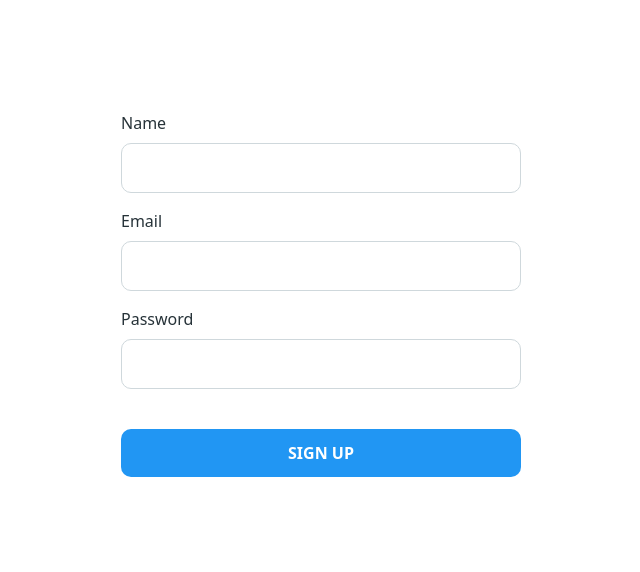
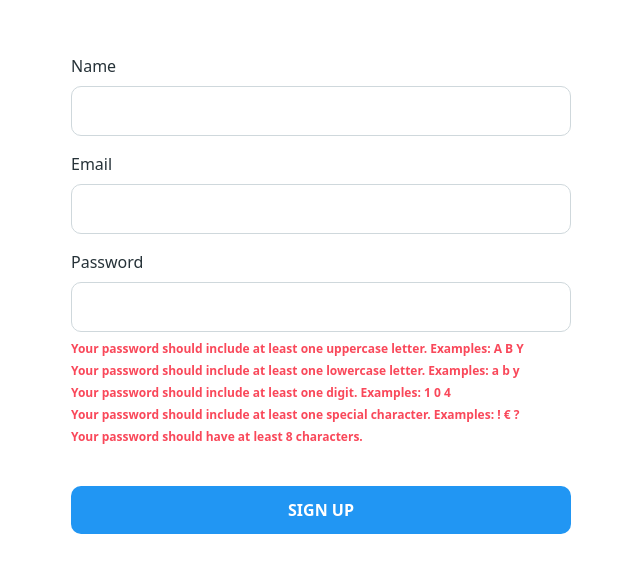
Before and after one commit to simoneschiavo/form-validation, a website built with webpack: page src/template.html in a window 1280 px wide. Shown: the part 106-678 px from the top of the page, without its empty margins (319-959 px from the left). Built offline with nearby package versions, Linux system fonts and the light colour scheme.

Commit message:
Had the password checks element

```diff
--- a/src/formValidator.js
+++ b/src/formValidator.js
@@ -3,7 +3,7 @@ function passwordValidator(password) {
         hasUppercase: /[A-Z]/.test(password);
         hasLowercase: /[a-z]/.test(password);
         hasDigit: /\d/.test(password);
-        hasSpecialChar: /[@$!%&?*€]/.test(password);
+        hasSpecialChar: /[@$!%&?*€()='^£]/.test(password);
         isLongEnough: password.length >= 8;
     };
     return checks;
--- a/src/styles.css
+++ b/src/styles.css
@@ -74,7 +74,7 @@ label {
 
 input {
     padding: .75rem 1rem;
-    width: 400px;
+    width: 500px;
     border-radius: 10px;
     border: 1px solid rgb(207, 216, 220);
     color: rgb(38 50 56);
@@ -83,7 +83,7 @@ input {
 form > button {
     padding: .75rem 1rem;
     margin-top: 1.5rem;
-    width: 400px;
+    width: 500px;
     background-color: #2196F3;
     border-radius: 10px;
     text-align: center;
@@ -99,3 +99,20 @@ form > button:hover {
     box-shadow: 0px 5px 5px #21212133;
     transition-duration: 250ms;
 }
+
+.checks-container {
+    /*display: none;*/
+}
+
+.password-checks {
+    font-size: .75rem;
+    display: flex;
+    flex-direction: column;
+    gap: .25rem;
+    font-weight: bold;
+    color: #f9485a;
+}
+
+.validated {
+    color: #adbc7a;
+}
--- a/src/template.html
+++ b/src/template.html
@@ -7,10 +7,20 @@
   </head>
   <body>
     <form novalidate>
-      <label>Name<input type="text" id="name" name="name" required /></label>
-      <label>Email<input type="email" id="email" name="email" required /></label>
-      <label>Password<input type="password" id="password" name="password" required min="8" pattern="" /></label>
-      <button type="submit">Sign Up</button>
+        <label>Name<input type="text" id="name" name="name" required /></label>
+        <label>Email<input type="email" id="email" name="email" required /></label>
+        <label>Password<input type="password" id="password" name="password" required min="8" pattern="" />
+            <div class="checks-container">
+                <div class="password-checks">
+                    <div class="check" id="hasUppercase">Your password should include at least one uppercase letter. Examples: A B Y</div>
+                    <div class="check" id="hasLowercase">Your password should include at least one lowercase letter. Examples: a b y</div>
+                    <div class="check" id="hasDigit">Your password should include at least one digit. Examples: 1 0 4</div>
+                    <div class="check" id="hasSpecialChar">Your password should include at least one special character. Examples: ! € ?</div>
+                    <div class="check" id="isLongEnough">Your password should have at least 8 characters.</div>
+                </div>
+            </div>
+        </label>
+        <button type="submit">Sign Up</button>
     </form>
   </body>
 </html>
```
